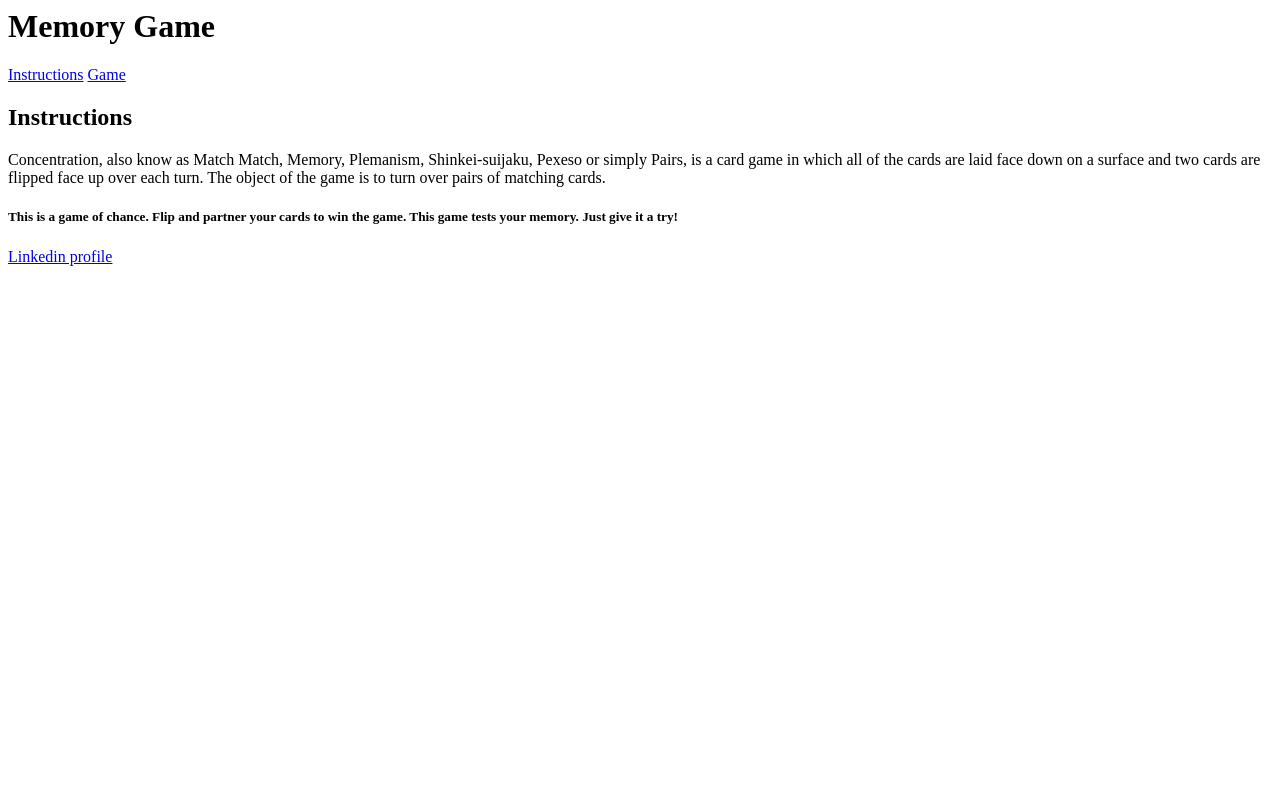
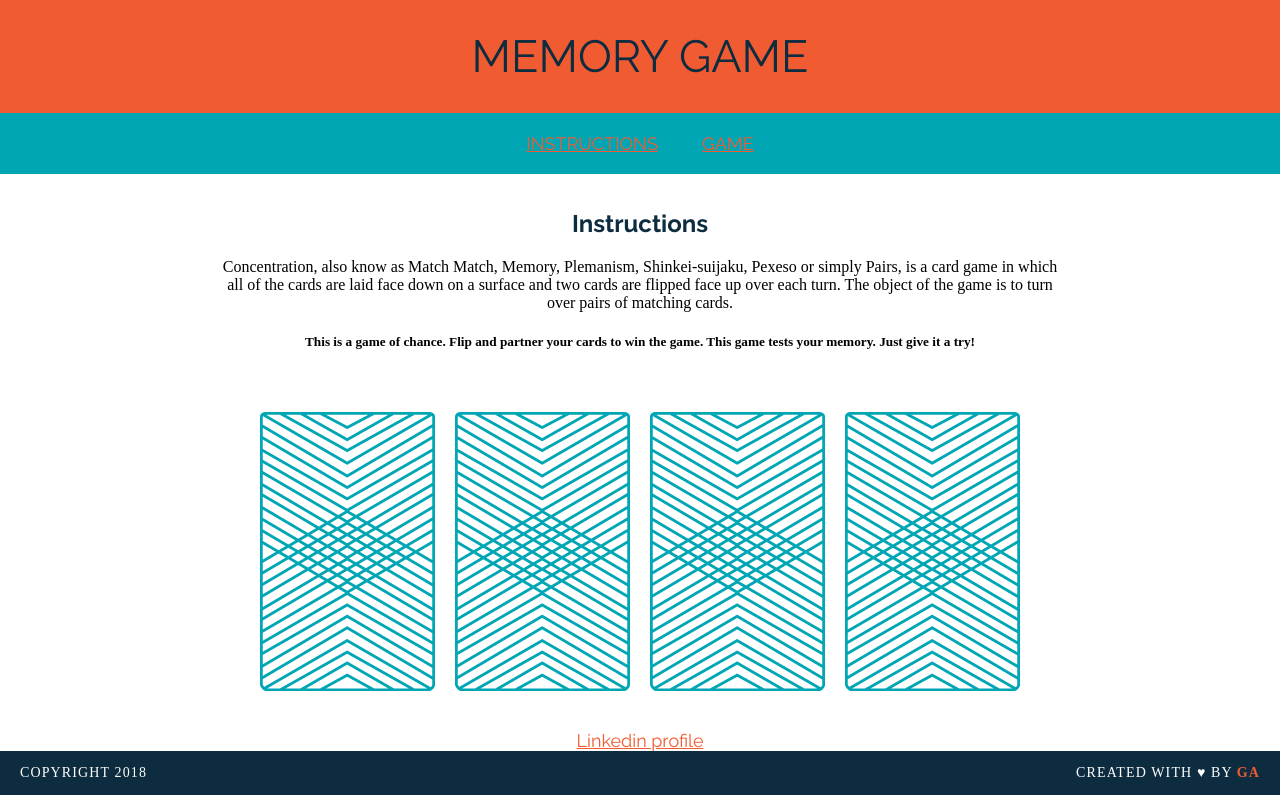
Before and after one commit to josephgeo259/wdi-fundamentals-memorygame, a plain HTML site: page index.html in a window 1280 px wide. Drawn offline with Linux system fonts and the light colour scheme; a web font is replaced by a local one.

Commit message:
new css and image

```diff
--- /dev/null
+++ b/css/style.css
@@ -0,0 +1,107 @@
+h1 {
+	font-family: "Raleway", sans-serif;
+	font-weight: 400;
+}
+
+p {
+	font-family: "Droid Serif", serif;
+}
+body {
+	text-align: center;
+	margin: 0;
+}
+h1{
+	font-family: "raleway";
+	color:#0d2c40;
+	letter-spacing: 1px:
+	font-weight: 400;
+	font-size: 45px;
+	margin: 0;
+	text-transform: uppercase;
+
+}
+a{
+	font-family: "raleway";
+	color:#f15b31;
+	letter-spacing: 1px:
+	font-weight: 600;
+	font-size: 18px;
+	margin-right:20px;
+	margin-left:20px;
+	border-bottom: 2px solid transparent;
+}
+a:hover {
+border-color: white;
+}
+h2{
+	font-family: "raleway";
+	color:#0d2c40;
+	letter-spacing: 1px:
+	font-weight: 600;
+	font-size: 20px:
+	text-transform: uppercase;
+
+}
+p{
+	font-family: "droid serif";
+	line-height: 26px:
+	font-size: 18px;
+}
+header{
+	background-color: #F15B31;
+	color: #FFFFFF;
+	padding-left: 20px;
+	padding-right:20px;
+	padding-top:30px;
+	padding-bottom:30px;
+	text-transform: uppercase;
+
+}
+nav{
+	background-color: #00a6b3;
+	color: #FFFFFF;
+	padding-top:20px;
+	padding-bottom:20px;
+	text-transform: uppercase;
+
+}
+main{
+	width: 850px;
+	margin-top:35px;
+	margin-bottom:35px;
+	margin-right: auto;
+	margin-left: auto
+}
+img{
+	margin-top: 40px;
+	margin-right: 8px;
+	margin-left:8px;
+}
+footer{
+	text-transform: uppercase;
+	padding-right:20px;
+	padding-left:20px;
+	background-color: #0D2C40;
+	color: white;
+	font-size: 14px;
+	letter-spacing: .08em;
+	font-weight: 500;
+}
+.copyright{
+float:left;
+}
+.message{
+	float: right;
+}
+.clearfix:after {
+visibility: hidden;
+display: block;
+content: " ";
+clear: both;
+height: 0;
+font-size: 0;
+}
+.name{
+color: #F15B31;
+font-weight: 700;
+}
--- a/index.html
+++ b/index.html
@@ -1,8 +1,40 @@
-<title>Memory Card Game</title>
+<html>
+
+<head >
+	<link href="https://fonts.googleapis.com/css?family=Droid+Serif|Raleway:400,500,600,700" rel="stylesheet">
+	<link href="css/style.css" rel="stylesheet" type="text/css">
+
+</head>
+<body>	<title>Memory Card Game</title>
+	<header>
 		<h1>Memory Game</h1>
+	</header>
+	<nav>
 		<a href="#">Instructions</a>
 		<a href="#">Game</a>
-<h2>Instructions</h2>
+	</nav>
+	<main>
+	<h2 >Instructions</h2>
 	<p>Concentration, also know as Match Match, Memory, Plemanism, Shinkei-suijaku, Pexeso or simply Pairs, is a card game in which all of the cards are laid face down on a surface and two cards are flipped face up over each turn. The object of the game is to turn over pairs of matching cards.</p>
 	<h5>This is a game of chance. Flip and partner your cards to win the game. This game tests your memory. Just give it a try!</h5>
+
+	<div>
+		<img src="images/back.png" alt="Queen of Diamonds">
+		<img src="images/back.png" alt="Queen of Hearts">
+		<img src="images/back.png" alt="King of Diamonds">
+		<img src="images/back.png" alt="King of Hearts">
+	</div>
+
+	</main>
 		<a href="https://www.linkedin.com/in/geo-joseph-2900b9157"> Linkedin profile</a>
+
+	<footer class="clearfix">
+		<p class="copyright">Copyright 2018</p>
+		<p class="message">
+		Created with &hearts; by <span class="name">GA</span>
+		</p>
+	</footer>
+
+	</body>
+
+	</html>
```
Also changed, not shown: images/back.png (added), images/king-of-diamonds.png (added), images/king-of-hearts.png (added), images/queen-of-diamonds.png (added), images/queen-of-hearts.png (added), 1 other file. Lines whose indentation alone changed are shown as unchanged.
